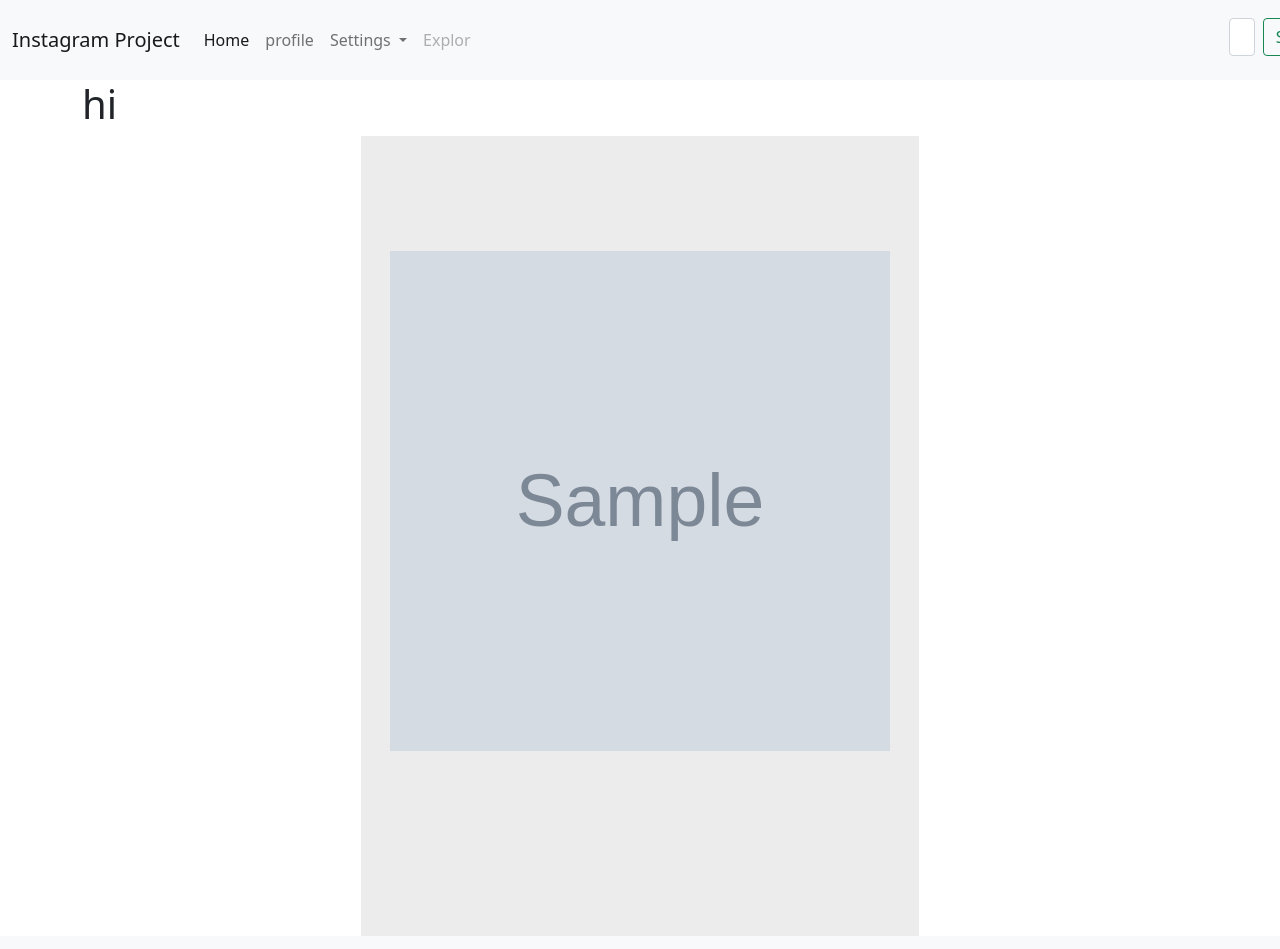
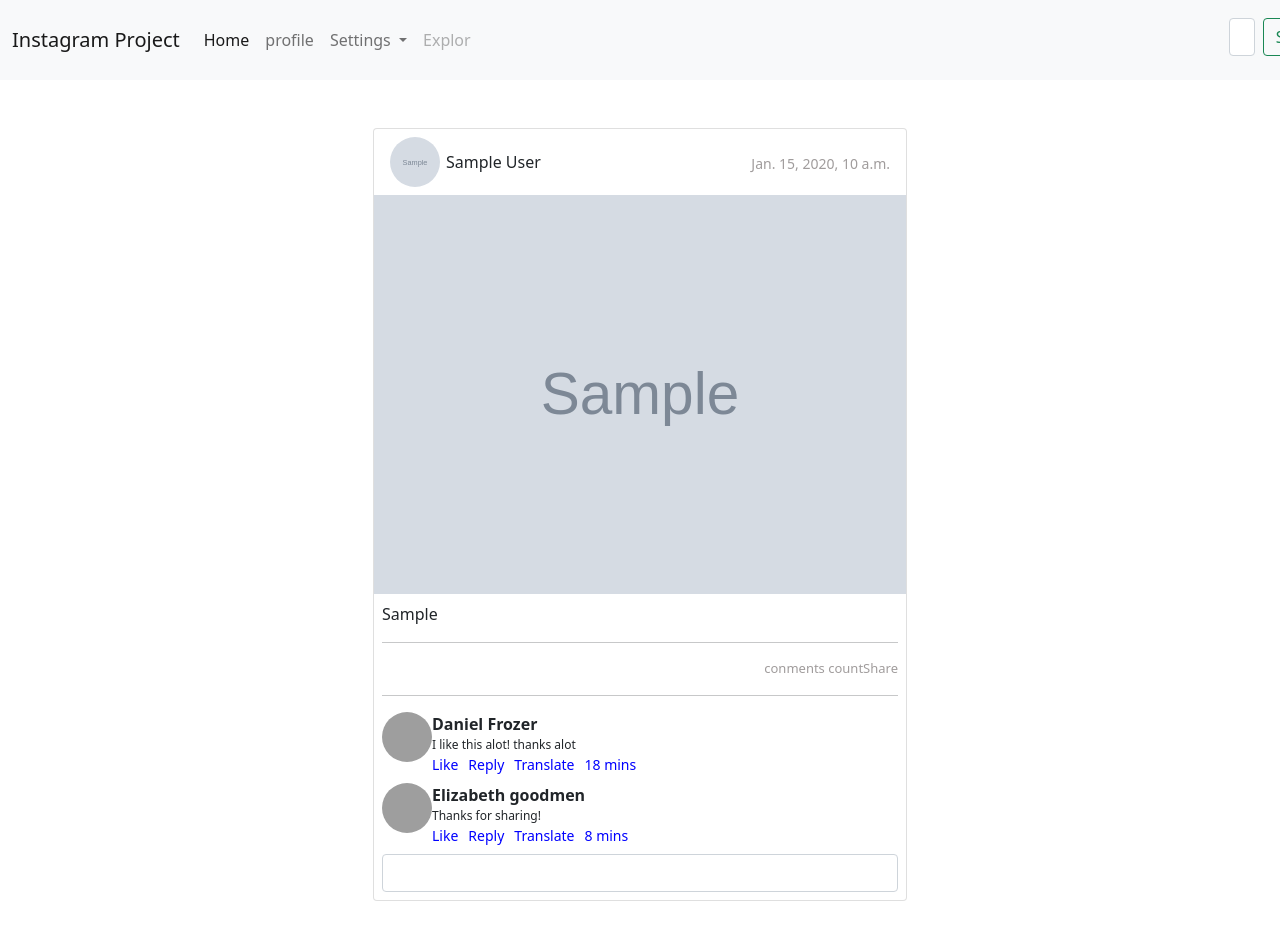
Before and after one commit to RohullahYaqubi/Instagram-clone, a Django app: page / in a window 1280 px wide; the page is wider, and only the part inside the window is pictured. Run offline with Django 4.2, Linux system fonts and the light colour scheme; a user stored in the database is signed in; tables that the repository leaves empty hold one stand-in row (values such as "Sample post"); grey boxes marked "Sample" are stand-in pictures; grey boxes are pictures that could not be loaded.

Commit message:
homepage-semi-complete

```diff
--- a/posts/views.py
+++ b/posts/views.py
@@ -1,10 +1,12 @@
 from django.shortcuts import render
+
 from .models import Post
+from user.models import Profile
 
 def home_page(request):
     posts = Post.objects.all()
+
     context = {
-        'posts':posts
+        'posts':posts,
     }
-
     return render(request, 'home.html', context)
--- a/static/css/base.css
+++ b/static/css/base.css
@@ -1,18 +1 @@
-.posts {
-    width: 50%;
-    background-color: rgba(192, 192, 192, 0.3);
-    margin-left: auto;
-    margin-right: auto;
-    padding: 20px;
-    display: flex;
-    justify-content: center;
-    align-items: center;
-    height: 100vh;
-  }
-
-  .imgpost {
-    height: 500px;
-    width: 500px;
-    margin-top: -70px;
-
-  }
+@import url("https://fonts.googleapis.com/css2?family=Poppins:wght@100;200;300;400;500;600;700;800&display=swap");body{background-color: #eee;font-family: "Poppins", sans-serif;font-weight: 300}.card{border:none}.ellipsis{color: #a09c9c}hr{color: #a09c9c;margin-top: 4px;margin-bottom: 8px}.muted-color{color: #a09c9c;font-size: 13px}.ellipsis i{margin-top: 3px;cursor: pointer}.icons i{font-size: 25px}.icons .fa-heart{color: red}.icons .fa-smile-o{color: yellow;font-size: 29px}.rounded-image{border-radius: 50%!important;display: flex;justify-content: center;align-items: center;height: 50px;width: 50px}.name{font-weight: 600}.comment-text{font-size: 12px}.status small{margin-right: 10px;color: blue}.form-control{border-radius: 26px}.comment-input{position: relative}.fonts{position: absolute;right: 13px;top:8px;color: #a09c9c}.form-control:focus{color: #495057;background-color: #fff;border-color: #8bbafe;outline: 0;box-shadow: none}
--- a/templates/home.html
+++ b/templates/home.html
@@ -6,10 +6,49 @@
 </head>
 
 {%block content%}
-    <h1>hi</h1>
-    <div class="posts">
-    {%for post in posts%}
-        <img class="imgpost" src="{{post.image.url}}">
-    {% endfor %}
+{%for post  in posts%}
+    <div class="container mt-5 mb-5">
+    <div class="row d-flex align-items-center justify-content-center">
+        <div class="col-md-6">
+            <div class="card">
+                <div class="d-flex justify-content-between p-2 px-3">
+                    <div class="d-flex flex-row align-items-center">
+                        {% if post.user.profile.image %}
+                        <img src="{{post.user.profile.image.url}}" width="50" height="50" class="rounded-circle">
+                        {%else%}
+                        <img src="{%static 'img/default.jpg'%}" width="50" height="50" class="rounded-circle">
+                        {% endif %}
+                        <div class="d-flex flex-column ml-2">    <span class="font-weight-bold" style="padding:6px;">   {{post.user.first_name}} {{post.user.last_name}}</span> <small class="text-primary"></small> </div>
+                    </div>
+                    <div class="d-flex flex-row mt-1 ellipsis"> <small class="mr-2" style="margin-top:12px;">{{post.created_on}}</small> <i class="fa fa-ellipsis-h"></i> </div>
+                </div> <img src="{{post.image.url}}" class="img-fluid" style="max-height:600px;">
+                <div class="p-2">
+                    <p class="text-justify">{{post.caption}}</p>
+                    <hr>
+                    <div class="d-flex justify-content-between align-items-center">
+                        <div class="d-flex flex-row icons d-flex align-items-center"> <i class="fa fa-heart"></i> <i class="fa fa-smile-o ml-2"></i> </div>
+                        <div class="d-flex flex-row muted-color">  <span>conments count</span>  <span class="ml-2">Share</span> </div>
+                    </div>
+                    <hr>
+                    <div class="comments">
+                        <div class="d-flex flex-row mb-2"> <img src="https://i.imgur.com/9AZ2QX1.jpg" width="40" class="rounded-image">
+                            <div class="d-flex flex-column ml-2"> <span class="name">Daniel Frozer</span> <small class="comment-text">I like this alot! thanks alot</small>
+                                <div class="d-flex flex-row align-items-center status"> <small>Like</small> <small>Reply</small> <small>Translate</small> <small>18 mins</small> </div>
+                            </div>
+                        </div>
+                        <div class="d-flex flex-row mb-2"> <img src="https://i.imgur.com/1YrCKa1.jpg" width="40" class="rounded-image">
+                            <div class="d-flex flex-column ml-2"> <span class="name">Elizabeth goodmen</span> <small class="comment-text">Thanks for sharing!</small>
+                                <div class="d-flex flex-row align-items-center status"> <small>Like</small> <small>Reply</small> <small>Translate</small> <small>8 mins</small> </div>
+                            </div>
+                        </div>
+                        <div class="comment-input"> <input type="text" class="form-control">
+                            <div class="fonts"> <i class="fa fa-camera"></i> </div>
+                        </div>
+                    </div>
+                </div>
+            </div>
+        </div>
     </div>
+    </div>
+{%endfor%}
 {%endblock content%}
--- a/user/urls.py
+++ b/user/urls.py
@@ -1,9 +1,10 @@
 from django.urls import path
 
-from .views import  profile_view, profile_list, profile_detail
+from .views import  profile_view, profile_list, profile_detail, profile_edit_view
 
 urlpatterns = [
     path('profile/', profile_view, name='profile'),
     path('profile_list/', profile_list, name='profile_list'),
-    path('profile_detail/<int:pk>/', profile_detail, name='profile_detail')
+    path('profile_detail/<int:pk>/', profile_detail, name='profile_detail'),
+    path('profile/edit', profile_edit_view, name='profileedit')
 ]
--- a/user/views.py
+++ b/user/views.py
@@ -39,5 +39,8 @@
     }
     return render(request, 'profile_detail.html',context )
 
+def profile_edit_view(request):
+    return render(request, 'profile_edit.html')
+
 
 # Create your views here.
```
Also changed, not shown: templates/profile.html (+4 -6 lines), templates/profile_edit.html (added, +7 -0 lines), 1 other file.
